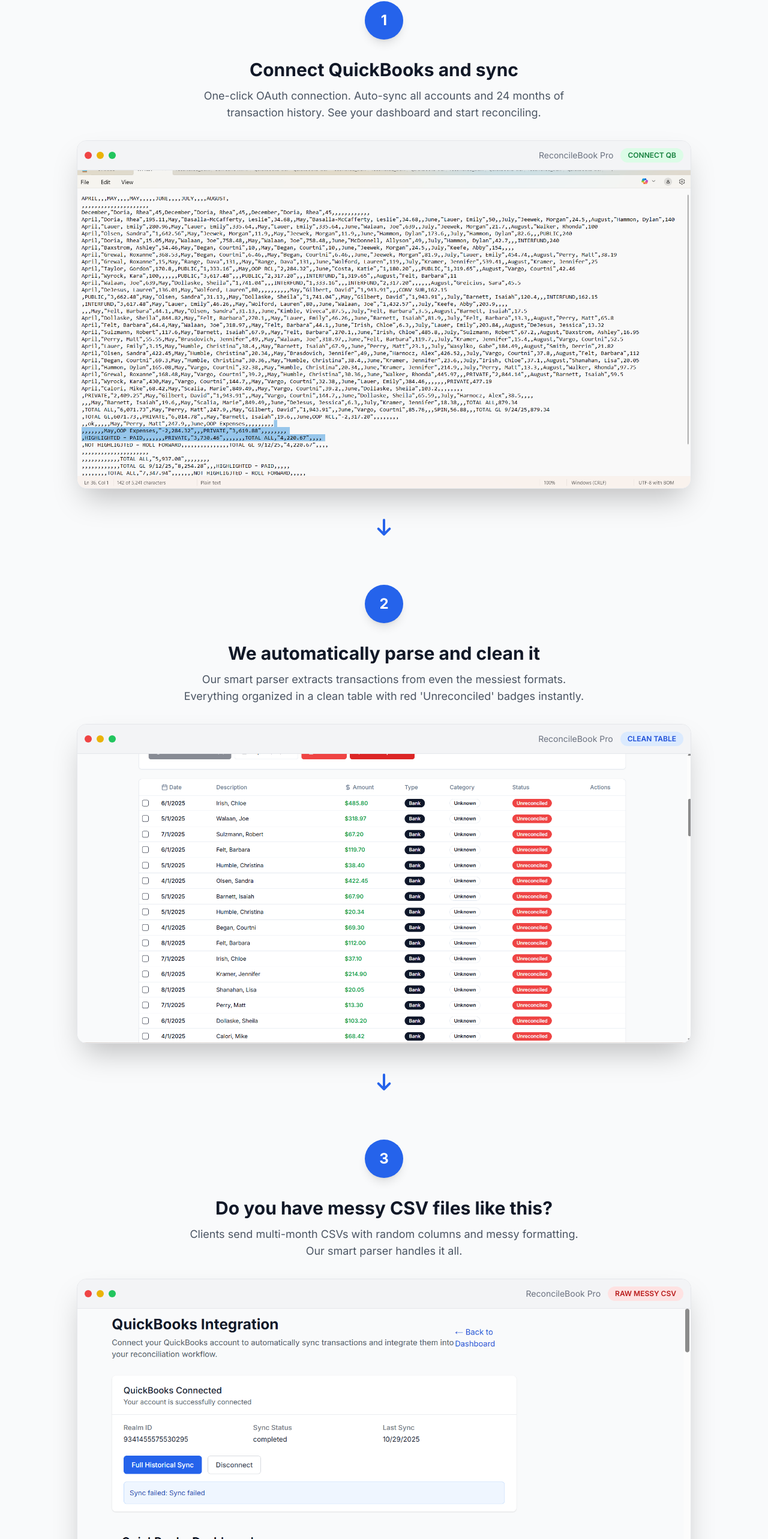
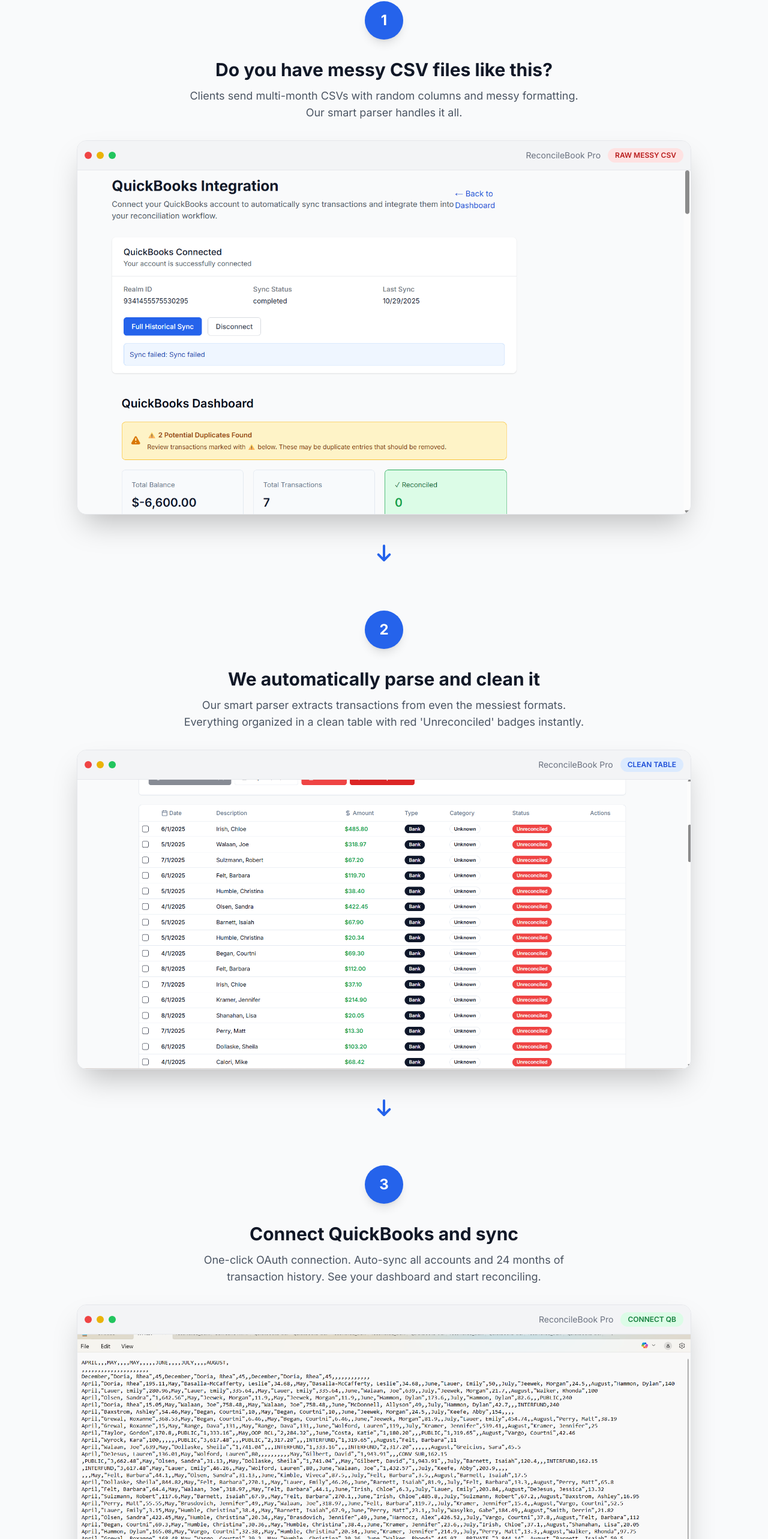
Before and after one commit to algominds35/bank-reconciliation-tool, a Next.js app: page / in a window 1280 px wide. Shown: the part 3261-5827 px from the top of the page at 60% size. Built offline with nearby package versions, Linux system fonts and the light colour scheme.

Commit message:
Fix order: messy CSV first, QB third

```diff
--- a/src/components/HowItWorks.tsx
+++ b/src/components/HowItWorks.tsx
@@ -4,10 +4,10 @@
   const steps = [
     {
       number: 1,
-      title: "Connect QuickBooks and sync",
-      description: "One-click OAuth connection. Auto-sync all accounts and 24 months of transaction history. See your dashboard and start reconciling.",
-      image: "/images/qb-connected.png",
-      label: "CONNECT QB"
+      title: "Do you have messy CSV files like this?",
+      description: "Clients send multi-month CSVs with random columns and messy formatting. Our smart parser handles it all.",
+      image: "/images/Screenshot 2025-10-29 205827.png",
+      label: "RAW MESSY CSV"
     },
     {
       number: 2,
@@ -18,10 +18,10 @@
     },
     {
       number: 3,
-      title: "Do you have messy CSV files like this?",
-      description: "Clients send multi-month CSVs with random columns and messy formatting. Our smart parser handles it all.",
-      image: "/images/Screenshot 2025-10-29 205827.png",
-      label: "RAW MESSY CSV"
+      title: "Connect QuickBooks and sync",
+      description: "One-click OAuth connection. Auto-sync all accounts and 24 months of transaction history. See your dashboard and start reconciling.",
+      image: "/images/qb-connected.png",
+      label: "CONNECT QB"
     },
     {
       number: 4,
@@ -79,9 +79,9 @@
                   <div className="flex items-center gap-3">
                     <span className="text-sm text-gray-500">ReconcileBook Pro</span>
                     <span className={`text-xs font-semibold px-3 py-1 rounded-full ${
-                      step.number === 1 ? 'bg-green-100 text-green-700' :
+                      step.number === 1 ? 'bg-red-100 text-red-700' :
                       step.number === 2 ? 'bg-blue-100 text-blue-700' :
-                      step.number === 3 ? 'bg-red-100 text-red-700' :
+                      step.number === 3 ? 'bg-green-100 text-green-700' :
                       'bg-yellow-100 text-yellow-700'
                     }`}>
                       {step.label}
```
